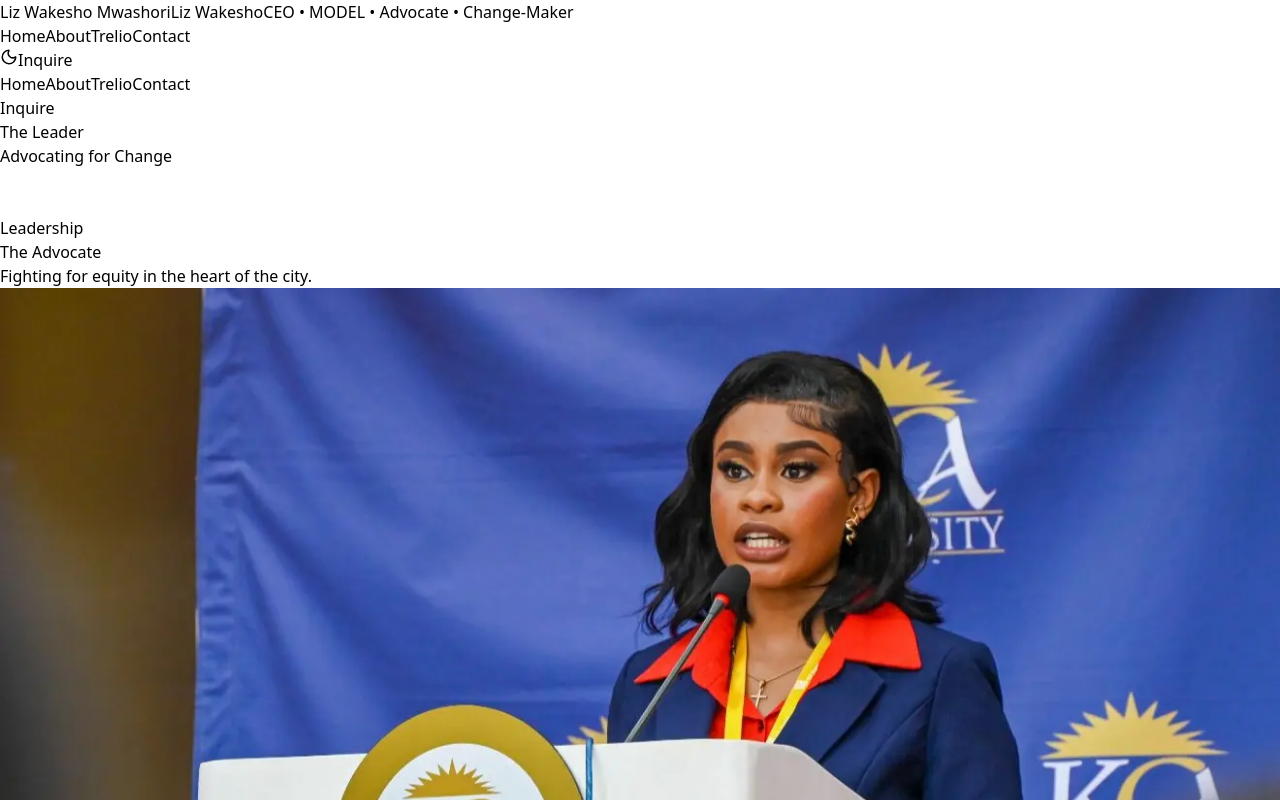
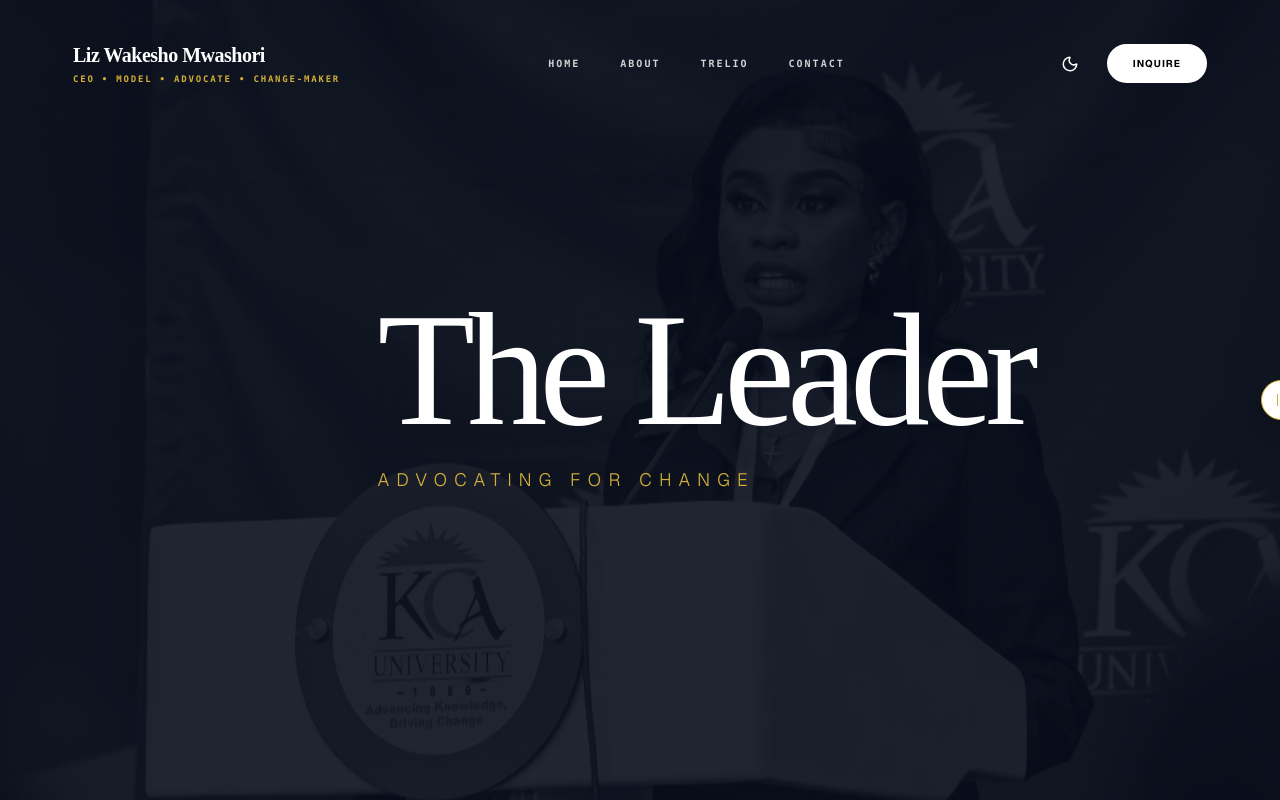
Before and after one commit to muasyasila/liz-wakesho-portfolio, a Next.js app: page / in a window 1280 px wide. Shown: the top 800 px of the page. Built offline with nearby package versions, Linux system fonts and the light colour scheme.

Commit message:
fixed tailwind

```diff
--- a/eslint.config.mjs
+++ b/eslint.config.mjs
@@ -5,9 +5,9 @@ import nextTs from "eslint-config-next/typescript";
 const eslintConfig = defineConfig([
   ...nextVitals,
   ...nextTs,
-  // Override default ignores of eslint-config-next.
+
   globalIgnores([
-    // Default ignores of eslint-config-next:
+
     ".next/**",
     "out/**",
     "build/**",
--- a/next-sitemap.config.js
+++ b/next-sitemap.config.js
@@ -1,7 +1,7 @@
 /** @type {import('next-sitemap').IConfig} */
 module.exports = {
   siteUrl: process.env.SITE_URL || 'https://lizwakesho.co.ke',
-  generateRobotsTxt: true, // Generates robots.txt automatically
+  generateRobotsTxt: true,
   sitemapSize: 5000,
   changefreq: 'daily',
   priority: 0.7,
--- a/src/components/sections/ImpactGlobe.tsx
+++ b/src/components/sections/ImpactGlobe.tsx
@@ -29,7 +29,7 @@ export default function ImpactGlobe() {
               <meshBasicMaterial color="#d4af37" />
             </mesh>
 
-            {/* Subtle Glow for the point */}
+
             <mesh position={[0.3, 0.1, 0.95]}>
               <sphereGeometry args={[0.05, 16, 16]} />
               <meshBasicMaterial color="#d4af37" transparent opacity={0.2} />
--- a/src/components/sections/Marquee.tsx
+++ b/src/components/sections/Marquee.tsx
@@ -5,7 +5,7 @@ const techLogos = ["Trelio", "Vercel", "Stripe", "OpenAI", "Nvidia", "AWS"];
 
 export default function Marquee() {
   const renderLogos = (logos: string[]) => (
-    // We duplicate the array to ensure the loop is seamless
+
     [...logos, ...logos].map((logo, i) => (
       <div key={i} className="flex items-center justify-center px-12 group">
         <span className="text-2xl md:text-4xl font-serif italic text-navy-deep/20 dark:text-white/20
@@ -28,12 +28,12 @@ export default function Marquee() {
       {/* THE MASK: This creates the luxury "fade out" on the edges */}
       <div className="relative flex flex-col gap-12 [mask-image:linear-gradient(to_right,transparent,black_15%,black_85%,transparent)]">
 
-        {/* Row 1: Political (Moves Left) */}
+
         <div className="flex w-max animate-marquee">
           {renderLogos(politicalLogos)}
         </div>
 
-        {/* Row 2: Tech (Moves Right) */}
+
         <div className="flex w-max animate-marquee-reverse">
           {renderLogos(techLogos)}
         </div>
--- /dev/null
+++ b/tailwind.config.js
@@ -0,0 +1,37 @@
+/** @type {import('tailwindcss').Config} */
+module.exports = {
+  content: [
+    './src/pages/**/*.{js,ts,jsx,tsx,mdx}',
+    './src/components/**/*.{js,ts,jsx,tsx,mdx}',
+    './src/app/**/*.{js,ts,jsx,tsx,mdx}',
+  ],
+  darkMode: 'class',
+  theme: {
+    extend: {
+      colors: {
+        'navy-deep': '#0a192f',
+        'gold-accent': '#e6b325',
+        'cyan-glow': '#00f2ff',
+      },
+      fontFamily: {
+        serif: ['Playfair Display', 'serif'],
+        sans: ['Geist', 'sans-serif'],
+      },
+      animation: {
+        'marquee': 'marquee 30s linear infinite',
+        'marquee-reverse': 'marquee-reverse 30s linear infinite',
+      },
+      keyframes: {
+        marquee: {
+          from: { transform: 'translateX(0)' },
+          to: { transform: 'translateX(-50%)' },
+        },
+        'marquee-reverse': {
+          from: { transform: 'translateX(-50%)' },
+          to: { transform: 'translateX(0)' },
+        },
+      },
+    },
+  },
+  plugins: [],
+}
```
Also changed, not shown: src/components/sections/ContactSection.tsx (+6 -6 lines), 1 other file (tests, documents, lock files or other folders).
